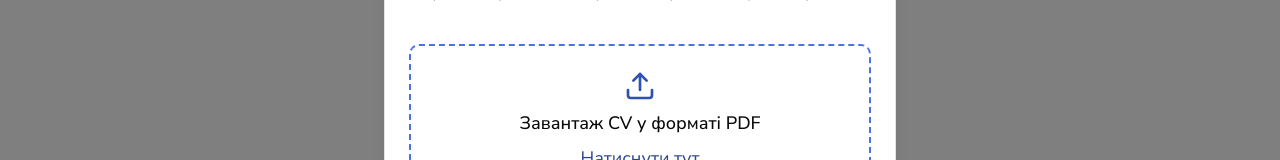
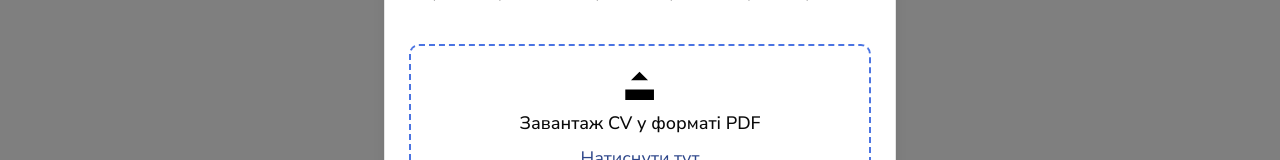
Before and after one commit to work-ee/work-e, a Next.js app: page /uiKit in a window 1280 px wide. Both pictures are taken after a click on the button "Завантажити CV". Shown: the part 3307-3467 px from the top of the page. Built offline with nearby package versions, Linux system fonts and the light colour scheme; no server answers.

Commit message:
added SvgIcon function

```diff
--- a/components/feedback/CVUploadDialog.tsx
+++ b/components/feedback/CVUploadDialog.tsx
@@ -3,7 +3,8 @@
 import { useRef, useState } from "react";
 
 import clsx from "clsx";
-import { UploadIcon } from "lucide-react";
+
+// import { UploadIcon } from "lucide-react";
 
 import { Button } from "@/components/ui/Button";
 import { Dialog, DialogContent, DialogDescription, DialogHeader, DialogTitle } from "@/components/ui/shadcn/dialog";
@@ -53,7 +54,10 @@ export default function CVUploadDialog({ open, onClose }: CVUploadDialog) {
             )}
             onClick={handleManualTrigger}
           >
-            <UploadIcon className="mx-auto w-8 h-8 text-primary-500 mb-2" />
+            <svg className="mx-auto w-8 h-8 text-primary-500 mb-2">
+              <use xlinkHref="/sprite.svg#icon-uploading-filed" />
+            </svg>
+            {/* <UploadIcon className="mx-auto w-8 h-8 text-primary-500 mb-2" /> */}
             <p className="font-medium">Завантаж CV у форматі PDF</p>
             <button type="button" onClick={handleManualTrigger} className="mt-2 text-primary-600 underline">
               Натиснути тут
--- a/components/ui/Input.tsx
+++ b/components/ui/Input.tsx
@@ -1,6 +1,8 @@
 import React, { InputHTMLAttributes } from "react";
 
 import clsx from "clsx";
+
+import { SvgIcon } from "@/lib/svgIcons";
 
 interface InputProps extends InputHTMLAttributes<HTMLInputElement> {
   id: string;
@@ -19,12 +21,6 @@ interface InputProps extends InputHTMLAttributes<HTMLInputElement> {
   required?: boolean;
   className?: string;
 }
-
-const SvgIcon = ({ id, className }: { id: string; className?: string }) => (
-  <svg className={className}>
-    <use href={`/sprite.svg#${id}`}></use>
-  </svg>
-);
 
 export const Input: React.FC<InputProps> = ({
   id,
--- /dev/null
+++ b/lib/svgIcons.tsx
@@ -0,0 +1,12 @@
+import React from "react";
+
+interface SvgIconProps {
+  id: string;
+  className?: string;
+}
+
+export const SvgIcon: React.FC<SvgIconProps> = ({ id, className }) => (
+  <svg className={className}>
+    <use href={`/sprite.svg#${id}`}></use>
+  </svg>
+);
```
